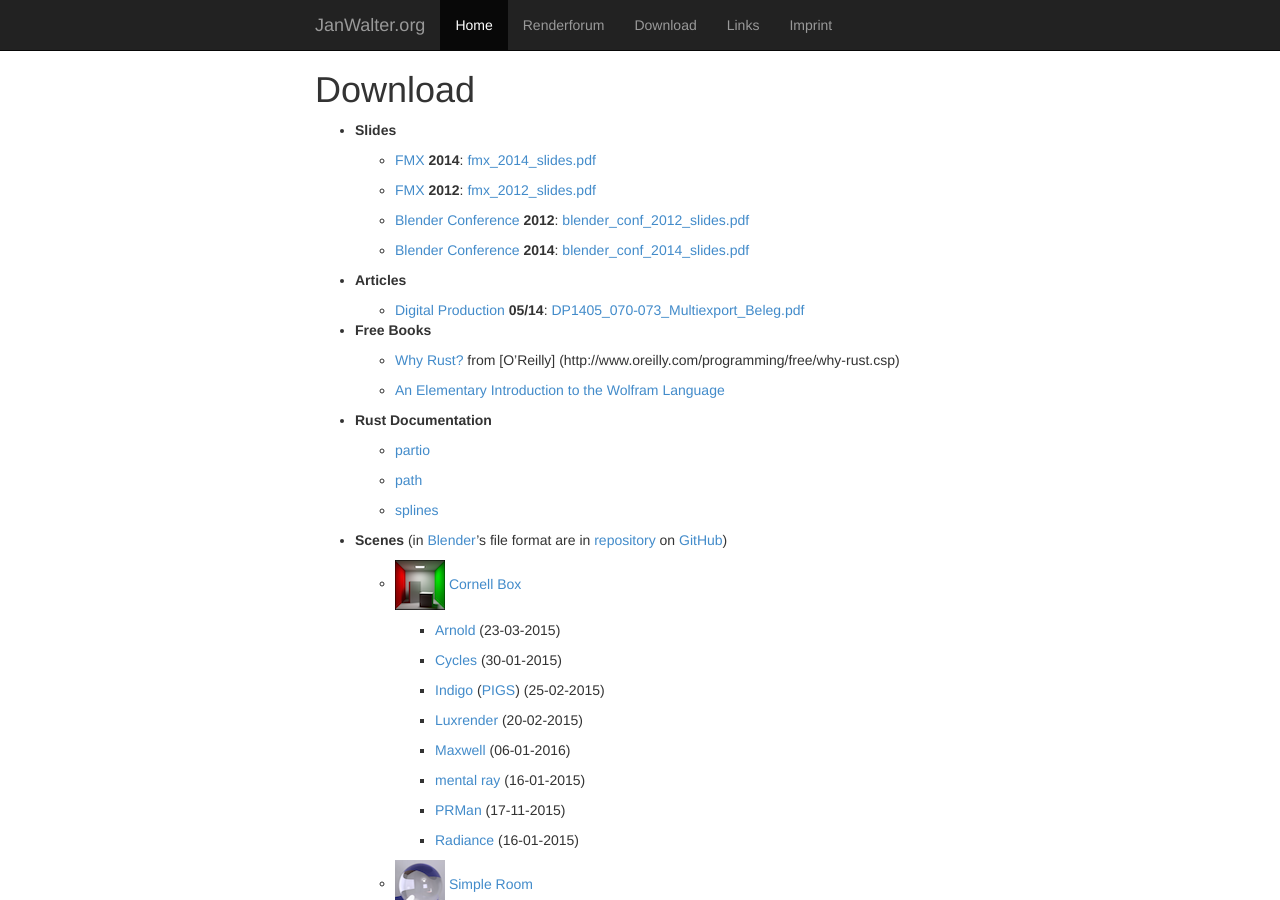
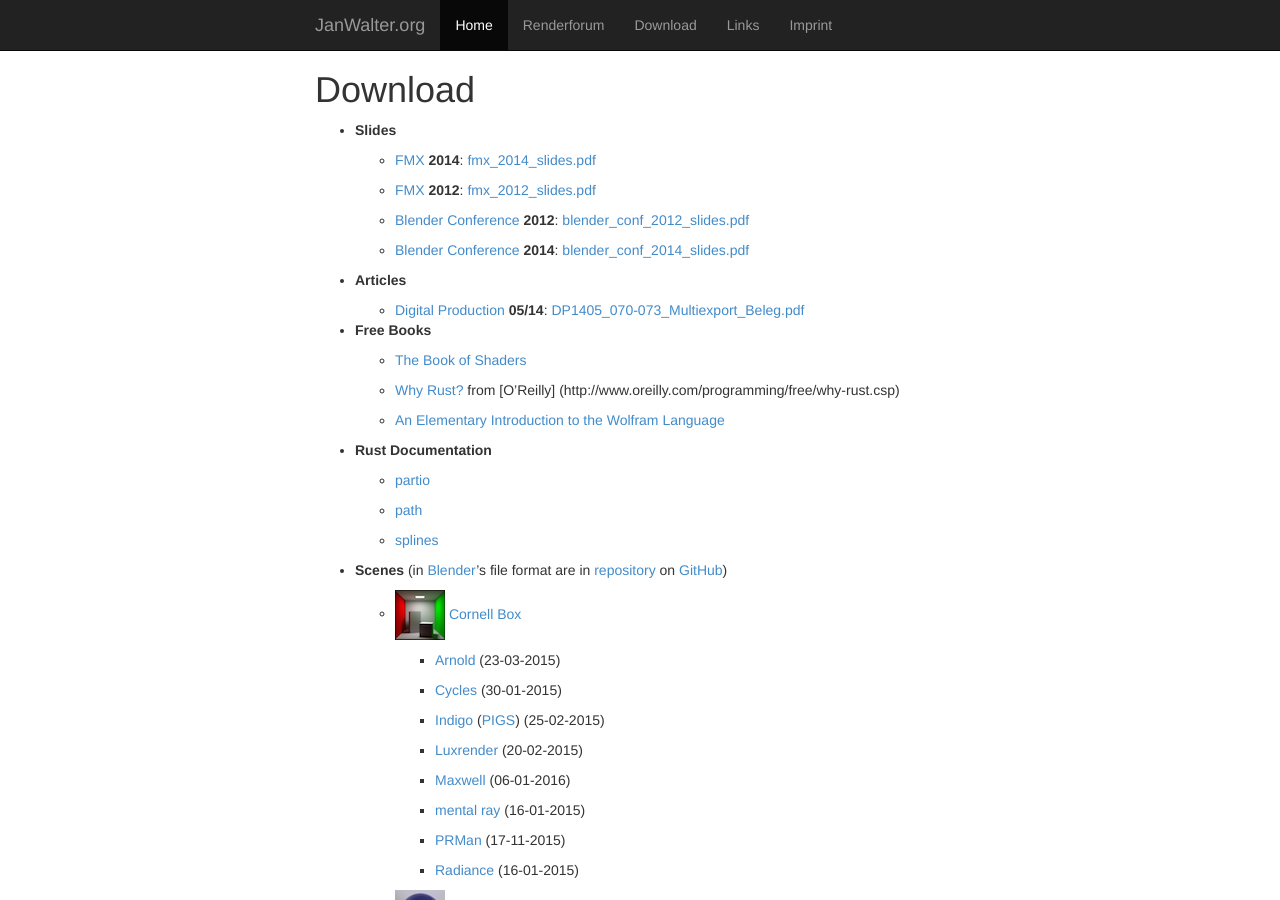
Before and after one commit to wahn/jan_walter_org, a Jekyll site: the page built from download/index.md, in a window 1280 px wide and 900 px high. Built offline with Jekyll 4.4.1, drawn with Linux system fonts in a browser that asks for light colours; Markdown is read by kramdown in place of the engine named in the settings.

Commit message:
Add "The Book of Shaders".

```diff
--- a/download/index.md
+++ b/download/index.md
@@ -24,6 +24,8 @@
       [DP1405\_070-073\_Multiexport\_Beleg.pdf](https://www.janwalter.org/Publications/DP1405_070-073_Multiexport_Beleg.pdf)
 
 * __Free Books__
+
+    - [The Book of Shaders](http://thebookofshaders.com)
 
     - [Why
       Rust?](https://www.janwalter.org/Download/Books/why-rust.pdf)
```
